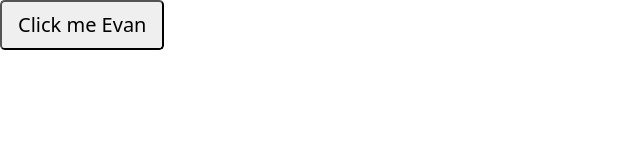
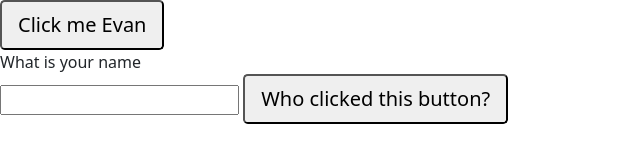
Before and after one commit to jn573/mathplus, a plain HTML site: page public/forevan.html in a window 1280 px wide. Shown: the whole page, without its empty margins (0-640 px from the left). Drawn offline with Linux system fonts and the light colour scheme.

Commit message:
Added alert to forevan.html

```diff
--- a/public/forevan.html
+++ b/public/forevan.html
@@ -5,6 +5,7 @@
     <title>What is your job?</title>
     <link rel="stylesheet" href="css/bootstrap.min.css">
     <script defer src="js/app.js"></script>
+    <script defer src="js/gen.js"></script>
     <meta name="viewport" content="width=device-width, initial-scale=1.0">
     <style>
         .custom {
@@ -26,6 +27,10 @@
         </div>
     </div>
 
+<label for="xxx" id="label">What is your name</label><br>
+<input type="text" id="alertInput" maxlength="20" name="xxx">
+
+<input type="button" class="btn-lg" onclick="sendAlert()" value="Who clicked this button?">
 
 </body>
 </html>
--- a/public/js/gen.js
+++ b/public/js/gen.js
@@ -24,7 +24,7 @@ function updateStatus(msg, state) {
     const status = document.getElementById("status");
     status.textContent = msg;
 
-    if (state==="correct") {
+    if (state === "correct") {
         status.style = "color: green;";
     } else {
         status.style = "color: red;";
@@ -39,14 +39,14 @@ function checker() {
 
     if (checkAnswer(answer, sum)) {
         addElement(`${num1} + ${num2} = ${sum}`, 'correct');
-        updateStatus('Correct, try the next one ...','correct');
+        updateStatus('Correct, try the next one ...', 'correct');
         num1 = getRandInt();
         num2 = getRandInt();
         sum = getTotal(num1, num2);
         updateElements();
         // elemAnswer.innerText = 0;
     } else {
-        updateStatus('Oops, try again ...','wrong');
+        updateStatus('Oops, try again ...', 'wrong');
         addElement(`${num1} + ${num2} = ${answer}`, "wrong");
     }
 }
@@ -69,3 +69,17 @@ function addElement(msg, result) {
 
     parentDiv.prepend(div);
 }
+
+
+function sendAlert() {
+    let anElement = document.getElementById("alertInput");
+    let elemName = anElement.value;
+    if (elemName.length > 0) {
+        // alert(`Hi ${elemName}`);
+        console.log(`Hi ${elemName}`);
+        console.log(elemName);
+        console.log(anElement);
+    } else {
+        alert("You did not enter a name!");
+    }
+}
```
